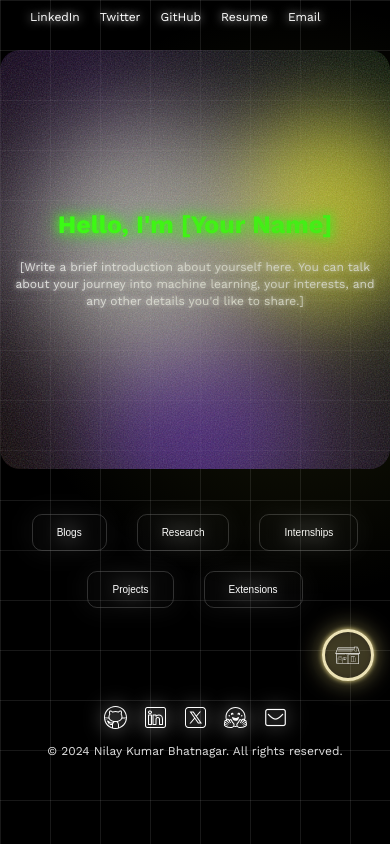
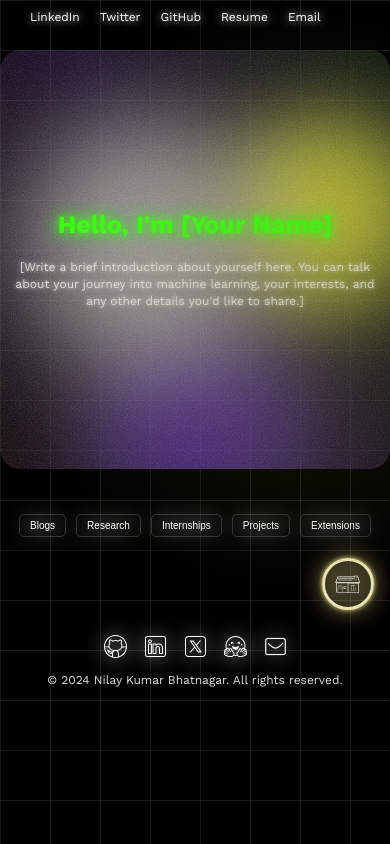
Before and after one commit to nnilayy/portfolio-website, a React (Create React App) app in the folder frontend/: page / in a window 390 px wide. Built offline with nearby package versions, Linux system fonts and the light colour scheme.

Commit message:
Added Latest Build with Mobile Response

```diff
--- a/frontend/src/RectanglePopup.js
+++ b/frontend/src/RectanglePopup.js
@@ -1,6 +1,6 @@
 // RectanglePopup.js
 
-import React, { useState, useEffect } from 'react';
+import React, { useState, useEffect, useRef } from 'react';
 import './styles/RectanglePopup.css';
 import { CSSTransition, TransitionGroup } from 'react-transition-group';
 
@@ -16,7 +16,7 @@ const RectanglePopup = ({ x, y, direction, content, isVisible, pathBounds }) =>
 
   const popupY = y - popupHeight / 2 + 80;
 
-  // Initialize currentPage state
+  // Page state for navigation
   const [currentPage, setCurrentPage] = useState(0);
 
   // Reset currentPage when content changes or when popup becomes visible
@@ -38,11 +38,39 @@ const RectanglePopup = ({ x, y, direction, content, isVisible, pathBounds }) =>
     setCurrentPage((prevPage) => (prevPage + 1) % totalPages);
   };
 
+  // Refs for swipe detection
+  const startXRef = useRef(0);
+  const deltaXRef = useRef(0);
+
+  // Touch event handlers for swipe detection
+  const handleTouchStart = (e) => {
+    startXRef.current = e.touches[0].clientX;
+    deltaXRef.current = 0;
+  };
+
+  const handleTouchMove = (e) => {
+    deltaXRef.current = e.touches[0].clientX - startXRef.current;
+  };
+
+  const handleTouchEnd = () => {
+    const deltaX = deltaXRef.current;
+    const threshold = 50; // Minimum swipe distance in pixels
+
+    if (deltaX > threshold) {
+      // Swiped right
+      handlePrev();
+    } else if (deltaX < -threshold) {
+      // Swiped left
+      handleNext();
+    }
+
+    // Reset deltaXRef
+    deltaXRef.current = 0;
+  };
+
   return (
     <g
-      className={`rectangle-popup ${direction} ${
-        isVisible ? 'visible' : ''
-      }`}
+      className={`rectangle-popup ${direction} ${isVisible ? 'visible' : ''}`}
     >
       <foreignObject
         x={popupX}
@@ -53,12 +81,15 @@ const RectanglePopup = ({ x, y, direction, content, isVisible, pathBounds }) =>
         <div
           xmlns="http://www.w3.org/1999/xhtml"
           className="popup-container"
+          onTouchStart={handleTouchStart}
+          onTouchMove={handleTouchMove}
+          onTouchEnd={handleTouchEnd}
         >
           <div className="popup-header">
             <button className="left-button" onClick={handlePrev}>
               &lt;
             </button>
-            {/* Replace page indicator text with circles */}
+            {/* Page indicator dots */}
             <div className="page-indicator">
               {Array.from({ length: totalPages }).map((_, index) => (
                 <div
@@ -74,7 +105,7 @@ const RectanglePopup = ({ x, y, direction, content, isVisible, pathBounds }) =>
             </button>
           </div>
 
-          {/* Add TransitionGroup and CSSTransition for animating content */}
+          {/* Content with transition animations */}
           <div className="popup-content">
             <TransitionGroup>
               <CSSTransition
@@ -88,7 +119,6 @@ const RectanglePopup = ({ x, y, direction, content, isVisible, pathBounds }) =>
               </CSSTransition>
             </TransitionGroup>
           </div>
-          {/* End of TransitionGroup and CSSTransition */}
         </div>
       </foreignObject>
     </g>
--- a/frontend/src/styles/WorkSections.css
+++ b/frontend/src/styles/WorkSections.css
@@ -46,10 +46,10 @@
 
   @media (max-width: 768px) {
     .work-section-button {
-      margin: 5px 10px;
-      padding: 12px 24px;
+      margin: 5px 0px;
+      padding: 5px 10px;
       cursor: pointer;
-      border-radius: 10px;
+      border-radius: 5px;
       border: 0.5px solid rgba(100, 100, 100, 0.469);
       background-color: transparent;
       color: white;
```
Also changed, not shown: 11 other files (tests, documents, lock files or other folders).
